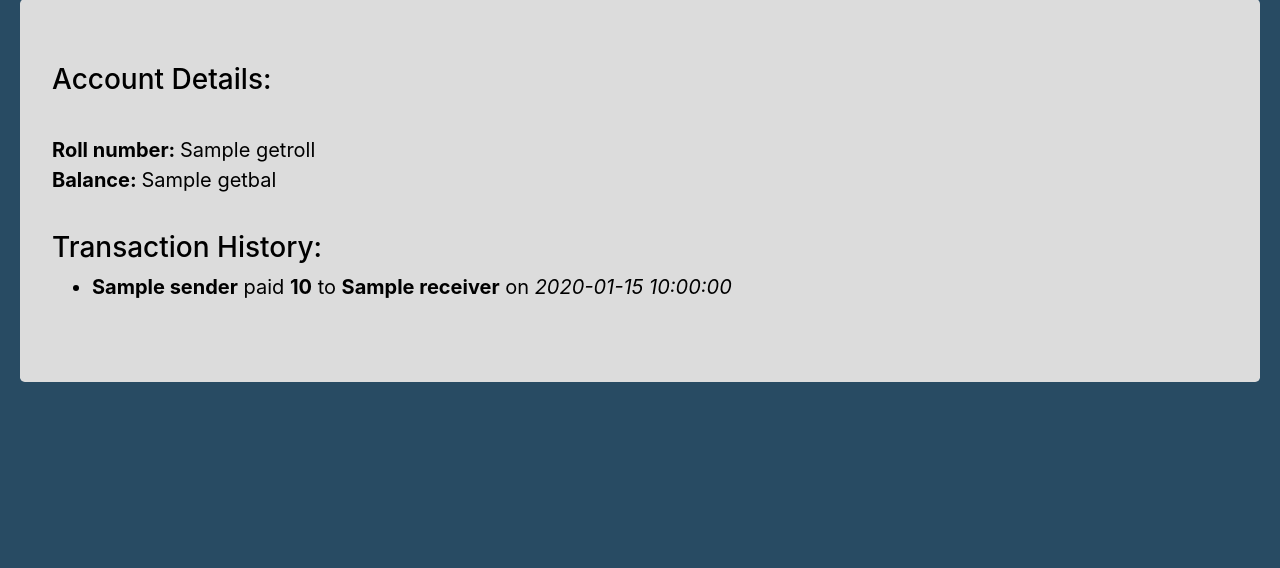
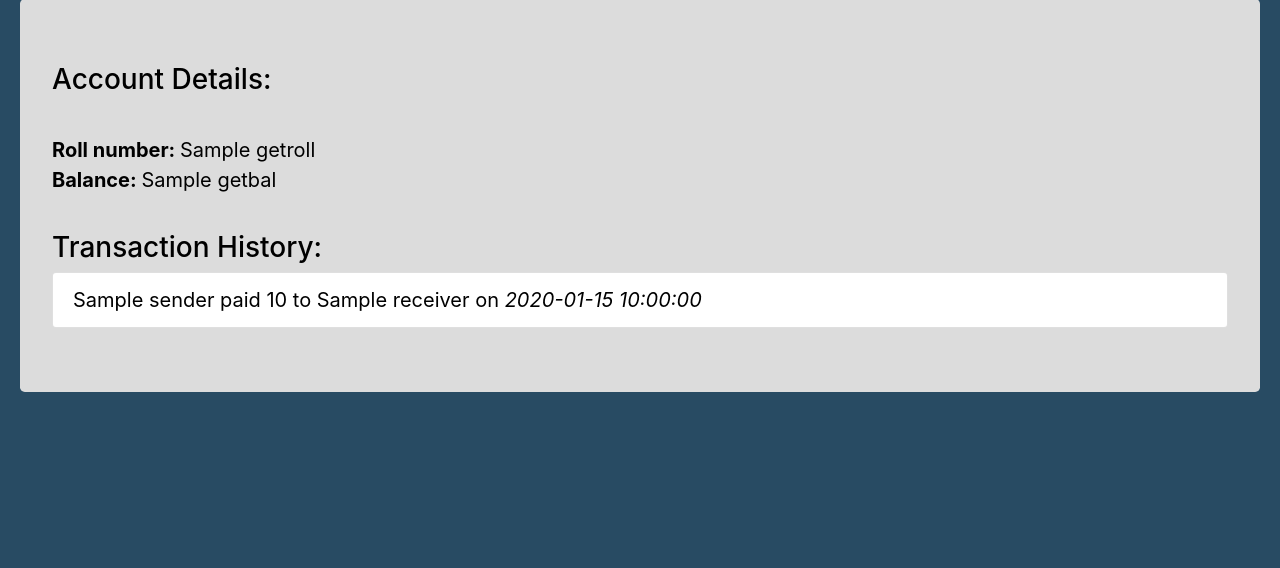
Before and after one commit to neelb99/vCredit, a Flask app: template templates/account.html in a window 1280 px wide. Shown: the part 153-721 px from the top of the page. Run offline with Flask 2, Linux system fonts and the light colour scheme; the template is opened without the code that fills it: most values are stand-ins (such as "Sample title", 1, 10 or a date in 2020); some libraries are stand-ins or nearby versions.

Commit message:
account page2

```diff
--- a/static/main.css
+++ b/static/main.css
@@ -54,6 +54,10 @@ h1{
 	padding-bottom: 20px;
 }
 
+.list-group{
+	color:black;
+}
+
 h3{
 	padding:15px,0px,15px,0px;
 }
--- a/templates/account.html
+++ b/templates/account.html
@@ -63,14 +63,16 @@
   </nav>
   <div class="main">
     <div id="info">
+
       <h1 class="text-center"> Welcome {{getname}}</h1>
       <div class="jumbotron">
         <h3>Account Details:</h3><br>
         <p><b>Roll number: </b>{{getroll}}<br><B>Balance: </B>{{getbal}}</p>
+
         <h3>Transaction History:</h3>
-        <ul>
+        <ul class="list-group">
           {% for item in history %}
-            <li><b>{{item.sender}}</b> paid <b>{{item.amount}}</b> to <b>{{item.receiver}}</b> on <i>{{item.timestamp}}</i></li>
+            <li class="list-group-item">{{item.sender}} paid {{item.amount}} to {{item.receiver}} on <i>{{item.timestamp}}</i></li>
           {%endfor%}
         </ul>
       </div>
```
